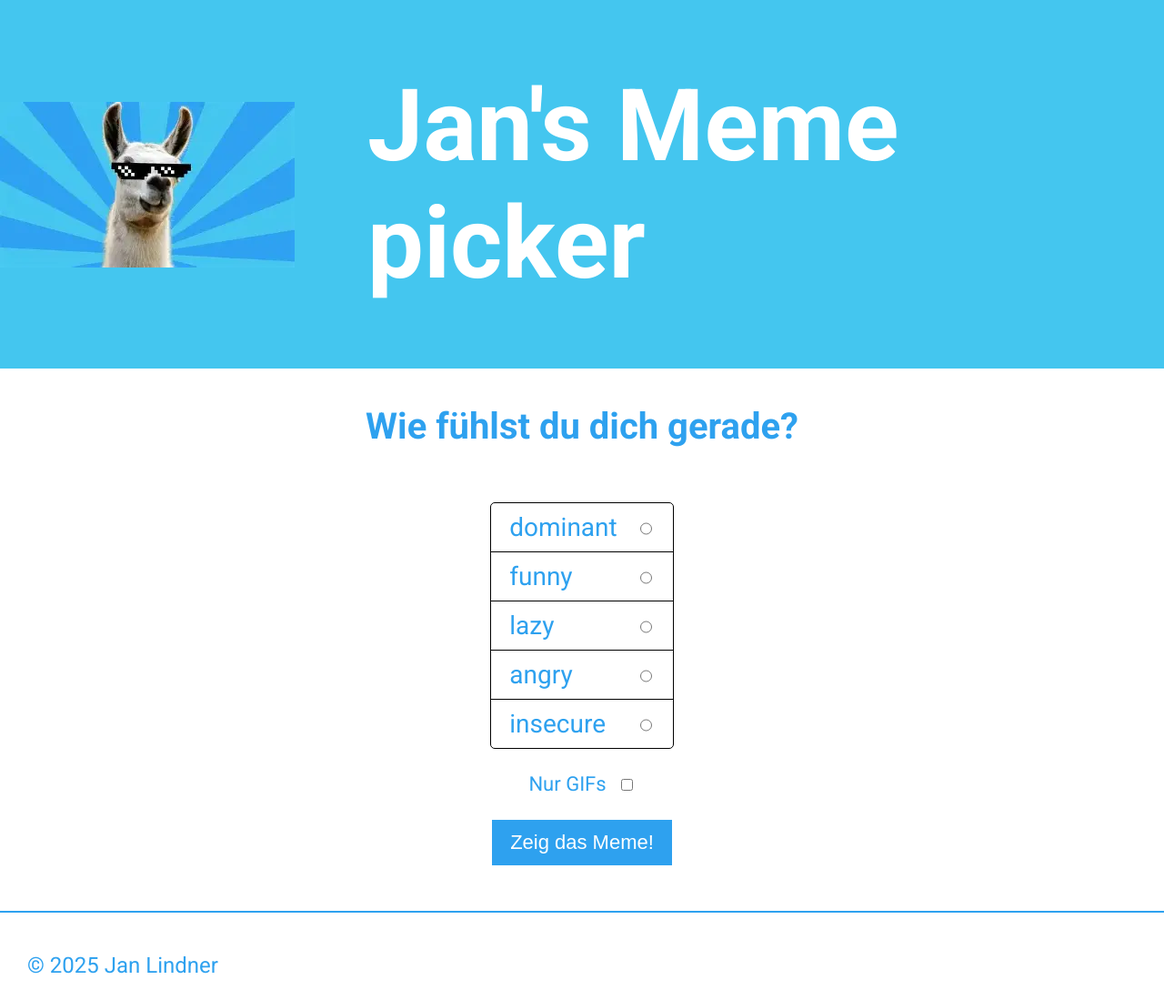
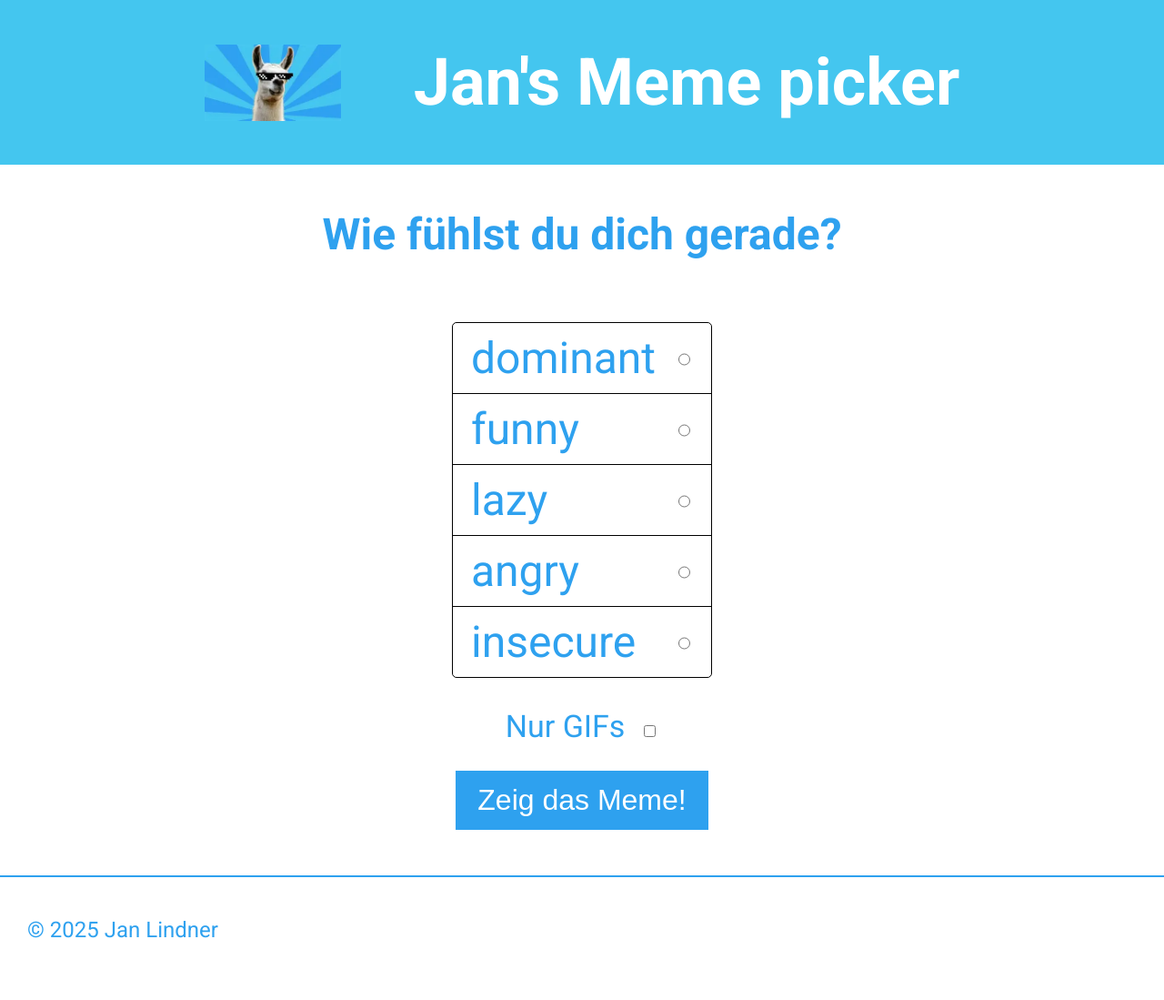
Before and after one commit to jn123l/meme-picker, a plain HTML site: page index.html in a window 1280 px wide. Shown: the whole page at 91% size. After the commit the page ends 1060 px from the top, so only its background shows below. Drawn offline with Linux system fonts and the light colour scheme.

Commit message:
Update index.css

```diff
--- a/index.css
+++ b/index.css
@@ -2,14 +2,14 @@ body {
     margin: 0;
     font-family: 'Roboto', sans-serif;
     color: #2EA1EF;
-    font-size: 28px;
+    font-size: 48px;
 }
 
 h3 {
-    font-size: 40px;
+    font-size: 48px;
 }
 header {
-    font-size: 55px;
+    font-size: 36px;
     font-weight: 700;
     display: flex;
     justify-content: center;
@@ -19,6 +19,9 @@ header {
     color: #fff;
 }
 
+.logo{
+    width: 150px;
+}
 
 .container{
     width: 1000px;
@@ -71,7 +74,7 @@ label {
 
 .checkbox label {
     margin-right: 5px;
-    font-size: 22px;;
+    font-size: 34px;;
 }
 
 .copyright {
@@ -79,8 +82,8 @@ label {
 }
 
 .show-btn {
-    padding: 12px 20px;
-    font-size: 22px;
+    padding: 14px 24px;
+    font-size: 32px;
     background:#2EA1EF;
     color:#fff;
     border: none;
@@ -91,7 +94,7 @@ label {
     width: 700px;
     height: 700px;
     position: fixed;
-    top: 300px;
+    top: 30vh;
     left:  0px;
     right: 0px;
     margin: 0 auto;
```
